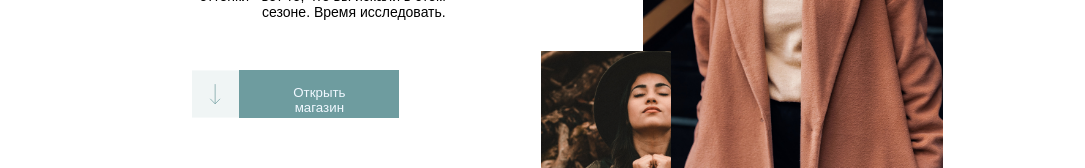
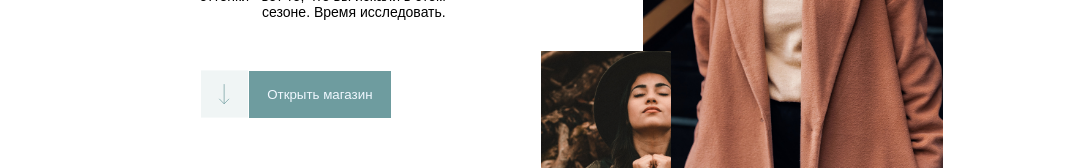
Before and after one commit to maalieva-webdev/womazing, a React (Create React App) app: page / in a window 1280 px wide. Shown: the part 343-511 px from the top of the page, without its empty margins (118-1203 px from the left). Built offline with nearby package versions, Linux system fonts and the light colour scheme; no server answers.

Commit message:
add navigate

```diff
--- a/src/component/NewHome/index.jsx
+++ b/src/component/NewHome/index.jsx
@@ -4,8 +4,12 @@ import img1 from "./img/dim1.png";
 import img2 from "./img/dim3.png";
 import img3 from "./img/dim2.png";
 import btn from "./img/ikon.svg";
+import { useNavigate } from "react-router-dom";
 
 function NewHome() {
+
+  const navigate=useNavigate()
+
   return (
     <div className="hero-one">
       <div className="one-desc">
@@ -17,9 +21,9 @@ function NewHome() {
           оттенки - вот то, что вы искали в этом <br />
           сезоне. Время исследовать.
         </p>
-        <div className="one-btn">
+        <div className="one-btn-div">
           <img src={btn} alt="" />
-          <button>Открыть магазин </button>
+          <button onClick={()=>navigate('/shop')} className="one-btn">Открыть магазин </button>
         </div>
         <img className="slide" src={slide} alt="" />
       </div>
--- a/src/page/Home/home.css
+++ b/src/page/Home/home.css
@@ -54,20 +54,27 @@ a {
         text-align: end;
         width: 300px;
       }
-      .one-btn {
+      .one-btn-div {
         display: flex;
         align-items: center;
         img {
           height: 48px;
         }
-        button {
-          width: 160px;
-          height: 48px;
+        .one-btn {
           gap: 10px;
-          padding: 15px 40px;
+          padding: 16px 18px;
           color: aliceblue;
           background: #6e9c9f;
           border: none;
+          margin-left: 1px;
+        }
+        .one-btn:hover {
+          gap: 10px;
+          padding: 15px 18px;
+          color: #6e9c9f;
+          background: white;
+          border: 1px solid #6e9c9f;
+          margin-left: -1px;
         }
       }
       .slide {
@@ -107,36 +114,32 @@ a {
   }
 }
 
-.collection-h2{
+.collection-h2 {
   padding-top: 140px;
   font-size: 32px;
   font-weight: 300;
   text-align: start;
 }
-.collection-product{
+.collection-product {
   display: flex;
   align-items: center;
   justify-content: space-between;
   gap: 10px;
   padding: 50px 0 40px 0;
 }
-.collection-btn{
+.collection-btn {
   font-size: 16px;
   padding: 15px 18px;
   background: #00000000;
-  color: #6E9C9F;
-  border: 1px solid #6E9C9F;
+  color: #6e9c9f;
+  border: 1px solid #6e9c9f;
   margin-top: 30px;
 }
-.collection-btn:hover{
-
-  background:#6E9C9F;
+.collection-btn:hover {
+  background: #6e9c9f;
   color: black;
-  border: 1px solid #6E9C9F;
-
+  border: 1px solid #6e9c9f;
 }
-
-
 
 .hero-three {
   text-align: start;
--- a/src/page/Shop/index.jsx
+++ b/src/page/Shop/index.jsx
@@ -1,6 +1,6 @@
 import React, { useEffect } from "react";
 import "./Shop.css";
-// import axios from "axios";
+import axios from "axios";
 import text from "./img/text.svg";
 import left from "./img/left.svg";
 import ProductCard from "../../component/ProductCard";
```
